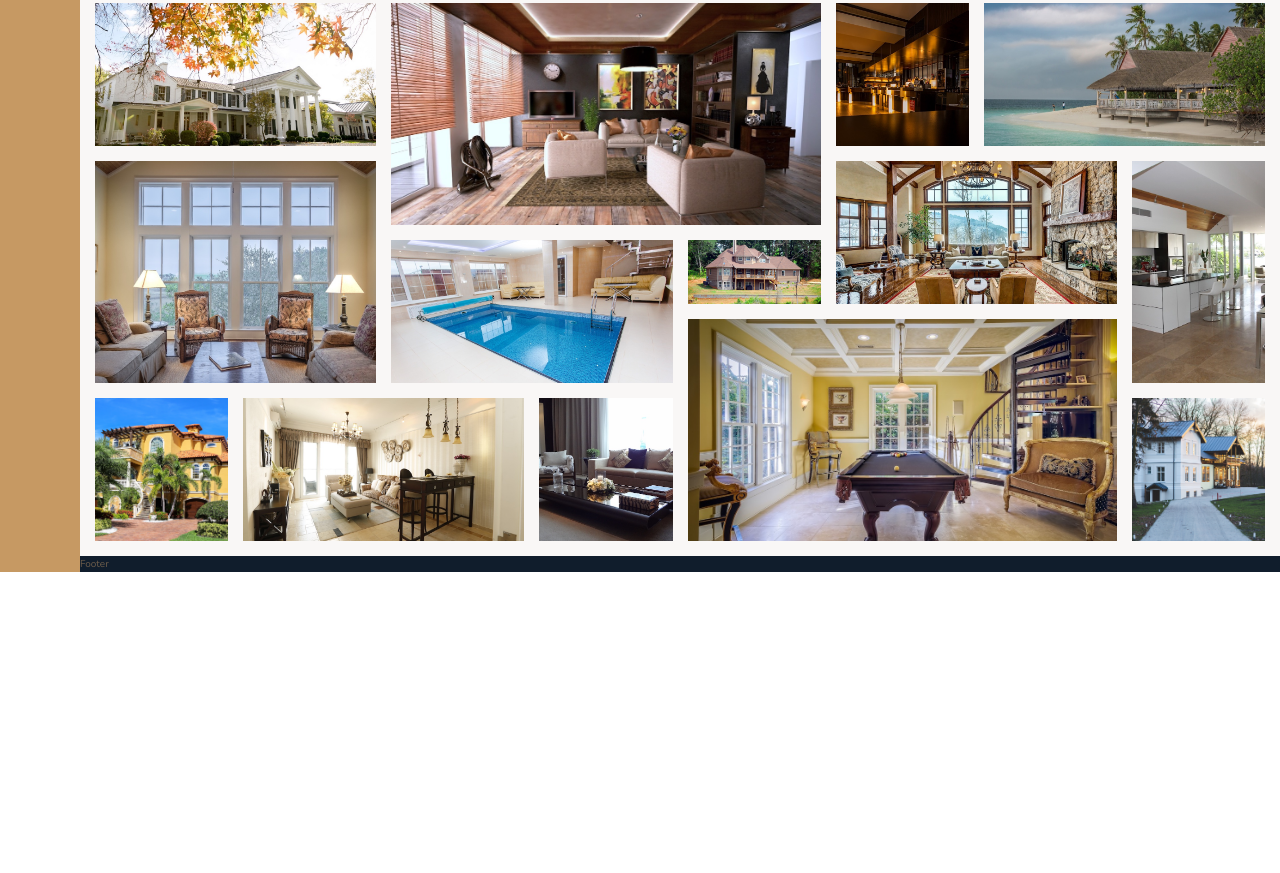
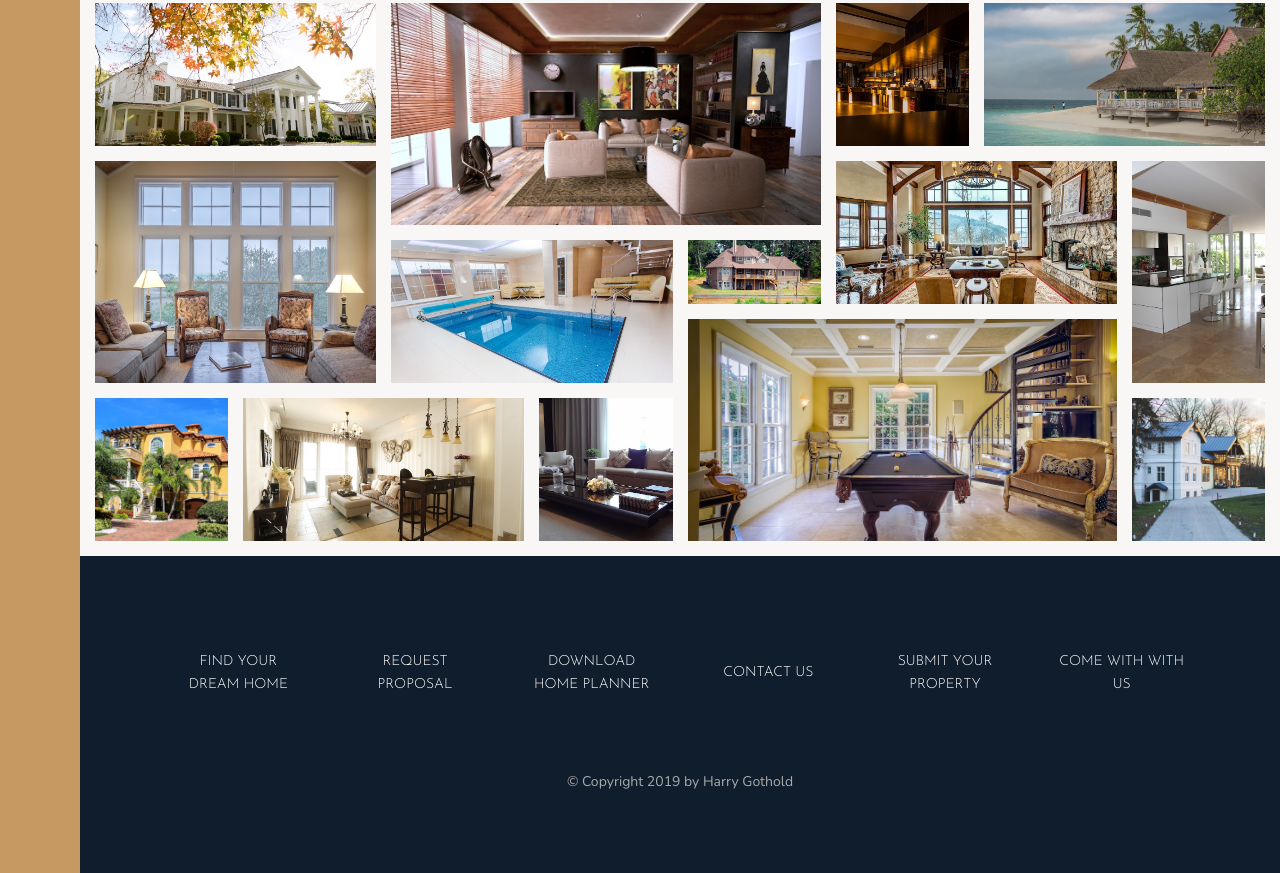
Before and after one commit to harrygothold/Nexter, a website: page index.html in a window 1280 px wide. Shown: the part 3084-3957 px from the top of the page. Before the commit the page ends 3656 px from the top, so only its background shows below. Drawn offline with nearby package versions, Linux system fonts and the light colour scheme.

Commit message:
finished footer

```diff
--- a/index.html
+++ b/index.html
@@ -337,7 +337,17 @@
                 class="gallery__img"></figure>
     </section>
     <footer class="footer">
-        Footer
+        <ul class="nav">
+            <li class="nav__item"><a href="#" class="nav__link">Find your dream home</a></li>
+            <li class="nav__item"><a href="#" class="nav__link">Request proposal</a></li>
+            <li class="nav__item"><a href="#" class="nav__link">Download Home Planner</a></li>
+            <li class="nav__item"><a href="#" class="nav__link">Contact us</a></li>
+            <li class="nav__item"><a href="#" class="nav__link">Submit your property</a></li>
+            <li class="nav__item"><a href="#" class="nav__link">Come with with us</a></li>
+        </ul>
+        <p class="copyright">
+            &copy; Copyright 2019 by Harry Gothold
+        </p>
     </footer>
 </body>
 
--- a/sass/_footer.scss
+++ b/sass/_footer.scss
@@ -1,4 +1,43 @@
 .footer {
     background-color: $color-secondary;
     grid-column: full-start / full-end;
+    padding: 8rem;
 }
+
+.nav {
+    list-style: none;
+    display: grid;
+    grid-template-columns: repeat(auto-fit, minmax(15rem, 1fr));
+    grid-gap: 2rem;
+    align-items: center;
+
+    &__link:link,
+    &__link:visited {
+        font-size: 1.4rem;
+        color: white;
+        text-decoration: none;
+        font-family: $font-display;
+        text-transform: uppercase;
+        text-align: center;
+        padding: 1.5rem;
+        display: block;
+        transition: all .2s;
+    }
+
+
+        &__link:hover,
+        &__link:active {
+            background-color: rgba(#fff, .05);
+            transform: translateY(-3px);
+        }
+
+    }
+            .copyright {
+                font-size: 1.4rem;
+                color: $color-grey-light-2;
+                margin-top: 6rem;
+                text-align: center;
+                margin-right: auto;
+                margin-left: auto;
+                width: 70%;
+            }
```
Also changed, not shown: css/style.css.
